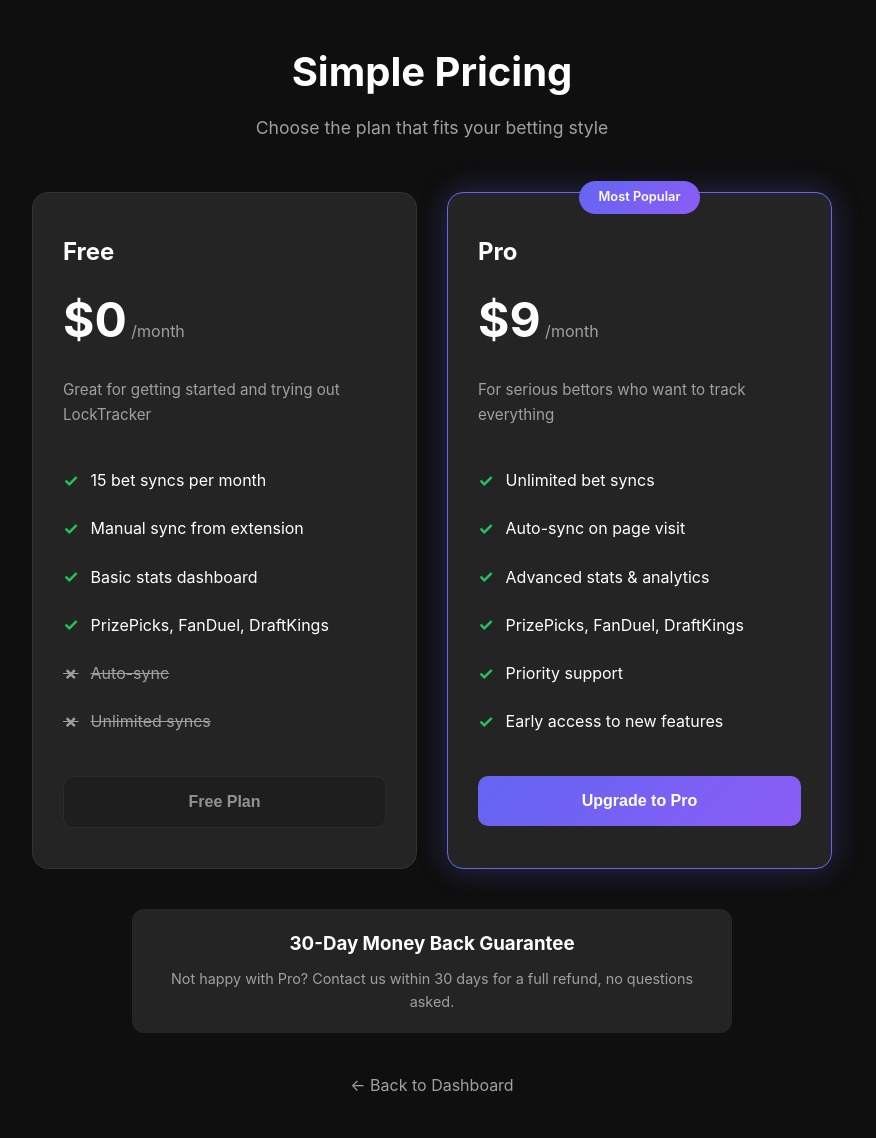
After one commit to c0rrr0sive/locktracker, a Flask app: template templates/pricing.html in a window 1280 px wide. The commit adds this page. Shown: the whole page, without its empty margins (208-1084 px from the left). Run offline with Flask 3, Linux system fonts and the light colour scheme; the template is opened without the code that fills it, so the values that code supplies are empty; parts of the project's set-up code (start-up, migrations or seed data) failed here and were passed over.

Commit message:
Add Stripe subscription integration
- Add stripe package to requirements
- Add Stripe checkout, webhook, and portal endpoints
- Update get_user_tier() to check subscriptions table
- Create pricing page with Free/Pro comparison
- Create checkout success page
- Add upgrade buttons to dashboard header and usage banner
- Add Pro badge for paid users

Environment variables needed:
- STRIPE_SECRET_KEY
- STRIPE_WEBHOOK_SECRET
- STRIPE_PRICE_ID

Co-Authored-By: Claude Opus 4.5 <noreply@anthropic.com>

```diff
--- a/app.py
+++ b/app.py
@@ -9,6 +9,7 @@ from supabase import create_client
 from datetime import datetime
 from functools import wraps
 import os
+import stripe
 
 app = Flask(__name__)
 app.secret_key = os.environ.get('SECRET_KEY', 'bet-tracker-dev-key-change-in-production')
@@ -28,6 +29,16 @@ if not all([SUPABASE_URL, SUPABASE_KEY, SUPABASE_SERVICE_KEY]):
 supabase = create_client(SUPABASE_URL, SUPABASE_KEY)
 # Service client for server-side operations (bypasses RLS)
 supabase_admin = create_client(SUPABASE_URL, SUPABASE_SERVICE_KEY)
+
+# Stripe configuration
+STRIPE_SECRET_KEY = os.environ.get('STRIPE_SECRET_KEY')
+STRIPE_WEBHOOK_SECRET = os.environ.get('STRIPE_WEBHOOK_SECRET')
+STRIPE_PRICE_ID = os.environ.get('STRIPE_PRICE_ID')  # Pro subscription price ID
+
+if STRIPE_SECRET_KEY:
+    stripe.api_key = STRIPE_SECRET_KEY
+else:
+    print("WARNING: STRIPE_SECRET_KEY not set. Stripe payments will not work.")
 
 # Free tier limit
 FREE_TIER_MONTHLY_LIMIT = 15
@@ -162,8 +173,15 @@ def get_monthly_bet_count(user_id):
         return 0
 
 def get_user_tier(user_id):
-    """Check if user is on free or paid tier (for now, everyone is free)"""
-    # TODO: Implement Stripe subscription checking
+    """Check if user is on free or paid tier"""
+    try:
+        # Check subscriptions table for active subscription
+        response = supabase_admin.table('subscriptions').select('*').eq('user_id', user_id).eq('status', 'active').execute()
+        if response.data and len(response.data) > 0:
+            return 'paid'
+    except Exception as e:
+        # Table might not exist yet, that's ok
+        print(f"Error checking subscription: {e}")
     return 'free'
 
 def can_add_bets(user_id, count=1):
@@ -526,6 +544,241 @@ def api_usage():
     except Exception as e:
         return jsonify({'success': False, 'error': str(e)})
 
+# ==============================================
+# STRIPE PAYMENT ROUTES
+# ==============================================
+
+@app.route('/pricing')
+@login_required
+def pricing():
+    """Pricing page"""
+    user = get_current_user()
+    tier = get_user_tier(user['id'])
+    return render_template('pricing.html', user=user, tier=tier)
+
+@app.route('/checkout', methods=['POST'])
+@login_required
+def create_checkout_session():
+    """Create Stripe checkout session"""
+    if not STRIPE_SECRET_KEY or not STRIPE_PRICE_ID:
+        return jsonify({'error': 'Stripe not configured'}), 500
+
+    user = get_current_user()
+
+    try:
+        # Check if user already has a Stripe customer ID
+        existing = supabase_admin.table('subscriptions').select('stripe_customer_id').eq('user_id', user['id']).execute()
+
+        customer_id = None
+        if existing.data and existing.data[0].get('stripe_customer_id'):
+            customer_id = existing.data[0]['stripe_customer_id']
+
+        # Create checkout session
+        checkout_params = {
+            'payment_method_types': ['card'],
+            'line_items': [{
+                'price': STRIPE_PRICE_ID,
+                'quantity': 1,
+            }],
+            'mode': 'subscription',
+            'success_url': request.host_url + 'checkout/success?session_id={CHECKOUT_SESSION_ID}',
+            'cancel_url': request.host_url + 'checkout/cancel',
+            'client_reference_id': user['id'],
+            'metadata': {
+                'user_id': user['id'],
+                'user_email': user['email']
+            }
+        }
+
+        if customer_id:
+            checkout_params['customer'] = customer_id
+        else:
+            checkout_params['customer_email'] = user['email']
+
+        checkout_session = stripe.checkout.Session.create(**checkout_params)
+
+        return redirect(checkout_session.url)
+
+    except Exception as e:
+        print(f"Stripe checkout error: {e}")
+        return jsonify({'error': str(e)}), 500
+
+@app.route('/checkout/success')
+@login_required
+def checkout_success():
+    """Handle successful checkout"""
+    session_id = request.args.get('session_id')
+    return render_template('checkout_success.html')
+
+@app.route('/checkout/cancel')
+@login_required
+def checkout_cancel():
+    """Handle cancelled checkout"""
+    return redirect(url_for('pricing'))
+
+@app.route('/webhook/stripe', methods=['POST'])
+def stripe_webhook():
+    """Handle Stripe webhooks"""
+    payload = request.get_data()
+    sig_header = request.headers.get('Stripe-Signature')
+
+    if not STRIPE_WEBHOOK_SECRET:
+        print("WARNING: Stripe webhook secret not configured")
+        return jsonify({'error': 'Webhook not configured'}), 500
+
+    try:
+        event = stripe.Webhook.construct_event(
+            payload, sig_header, STRIPE_WEBHOOK_SECRET
+        )
+    except ValueError as e:
+        print(f"Invalid payload: {e}")
+        return jsonify({'error': 'Invalid payload'}), 400
+    except stripe.error.SignatureVerificationError as e:
+        print(f"Invalid signature: {e}")
+        return jsonify({'error': 'Invalid signature'}), 400
+
+    # Handle the event
+    if event['type'] == 'checkout.session.completed':
+        session = event['data']['object']
+        handle_checkout_completed(session)
+
+    elif event['type'] == 'customer.subscription.updated':
+        subscription = event['data']['object']
+        handle_subscription_updated(subscription)
+
+    elif event['type'] == 'customer.subscription.deleted':
+        subscription = event['data']['object']
+        handle_subscription_deleted(subscription)
+
+    elif event['type'] == 'invoice.payment_failed':
+        invoice = event['data']['object']
+        handle_payment_failed(invoice)
+
+    return jsonify({'status': 'success'})
+
+def handle_checkout_completed(session):
+    """Handle successful checkout - create/update subscription record"""
+    user_id = session.get('client_reference_id') or session.get('metadata', {}).get('user_id')
+    customer_id = session.get('customer')
+    subscription_id = session.get('subscription')
+
+    if not user_id:
+        print("No user_id in checkout session")
+        return
+
+    print(f"Checkout completed for user {user_id}")
+
+    try:
+        # Check if subscription record exists
+        existing = supabase_admin.table('subscriptions').select('id').eq('user_id', user_id).execute()
+
+        subscription_data = {
+            'user_id': user_id,
+            'stripe_customer_id': customer_id,
+            'stripe_subscription_id': subscription_id,
+            'status': 'active',
+            'updated_at': datetime.now().isoformat()
+        }
+
+        if existing.data:
+            # Update existing record
+            supabase_admin.table('subscriptions').update(subscription_data).eq('user_id', user_id).execute()
+        else:
+            # Create new record
+            subscription_data['created_at'] = datetime.now().isoformat()
+            supabase_admin.table('subscriptions').insert(subscription_data).execute()
+
+        print(f"Subscription activated for user {user_id}")
+
+    except Exception as e:
+        print(f"Error saving subscription: {e}")
+
+def handle_subscription_updated(subscription):
+    """Handle subscription status changes"""
+    subscription_id = subscription.get('id')
+    status = subscription.get('status')
+    customer_id = subscription.get('customer')
+
+    print(f"Subscription {subscription_id} updated to status: {status}")
+
+    try:
+        # Map Stripe status to our status
+        if status in ['active', 'trialing']:
+            our_status = 'active'
+        elif status in ['past_due', 'unpaid']:
+            our_status = 'past_due'
+        else:
+            our_status = 'inactive'
+
+        supabase_admin.table('subscriptions').update({
+            'status': our_status,
+            'updated_at': datetime.now().isoformat()
+        }).eq('stripe_subscription_id', subscription_id).execute()
+
+    except Exception as e:
+        print(f"Error updating subscription: {e}")
+
+def handle_subscription_deleted(subscription):
+    """Handle subscription cancellation"""
+    subscription_id = subscription.get('id')
+
+    print(f"Subscription {subscription_id} deleted/cancelled")
+
+    try:
+        supabase_admin.table('subscriptions').update({
+            'status': 'cancelled',
+            'updated_at': datetime.now().isoformat()
+        }).eq('stripe_subscription_id', subscription_id).execute()
+
+    except Exception as e:
+        print(f"Error cancelling subscription: {e}")
+
+def handle_payment_failed(invoice):
+    """Handle failed payment"""
+    subscription_id = invoice.get('subscription')
+    customer_id = invoice.get('customer')
+
+    print(f"Payment failed for subscription {subscription_id}")
+
+    try:
+        supabase_admin.table('subscriptions').update({
+            'status': 'past_due',
+            'updated_at': datetime.now().isoformat()
+        }).eq('stripe_subscription_id', subscription_id).execute()
+
+    except Exception as e:
+        print(f"Error updating subscription on payment failure: {e}")
+
+@app.route('/manage-subscription')
+@login_required
+def manage_subscription():
+    """Redirect to Stripe customer portal"""
+    if not STRIPE_SECRET_KEY:
+        return redirect(url_for('pricing'))
+
+    user = get_current_user()
+
+    try:
+        # Get customer ID
+        existing = supabase_admin.table('subscriptions').select('stripe_customer_id').eq('user_id', user['id']).execute()
+
+        if not existing.data or not existing.data[0].get('stripe_customer_id'):
+            return redirect(url_for('pricing'))
+
+        customer_id = existing.data[0]['stripe_customer_id']
+
+        # Create portal session
+        portal_session = stripe.billing_portal.Session.create(
+            customer=customer_id,
+            return_url=request.host_url
+        )
+
+        return redirect(portal_session.url)
+
+    except Exception as e:
+        print(f"Portal error: {e}")
+        return redirect(url_for('pricing'))
+
 if __name__ == '__main__':
     print("=" * 50)
     print("LOCKTRACKER - Starting up!")
--- a/requirements.txt
+++ b/requirements.txt
@@ -2,3 +2,4 @@ flask==3.1.2
 flask-cors==6.0.2
 supabase==2.27.1
 gunicorn==23.0.0
+stripe==11.4.1
--- a/static/style.css
+++ b/static/style.css
@@ -82,6 +82,16 @@ header h1 {
     background: var(--negative);
     color: white;
     border-color: var(--negative);
+}
+
+.pro-badge {
+    background: linear-gradient(135deg, var(--accent), #8b5cf6);
+    color: white;
+    padding: 6px 12px;
+    border-radius: 6px;
+    font-size: 0.75rem;
+    font-weight: 700;
+    letter-spacing: 0.5px;
 }
 
 /* Auth Pages Variables */
--- /dev/null
+++ b/templates/pricing.html
@@ -0,0 +1,251 @@
+<!DOCTYPE html>
+<html lang="en">
+<head>
+    <meta charset="UTF-8">
+    <meta name="viewport" content="width=device-width, initial-scale=1.0">
+    <title>Pricing - LockTracker</title>
+    <link rel="stylesheet" href="{{ url_for('static', filename='style.css') }}">
+    <style>
+        .pricing-container {
+            min-height: 100vh;
+            padding: 40px 20px;
+        }
+        .pricing-header {
+            text-align: center;
+            margin-bottom: 50px;
+        }
+        .pricing-header h1 {
+            font-size: 2.5rem;
+            margin-bottom: 10px;
+        }
+        .pricing-header p {
+            color: var(--text-secondary);
+            font-size: 1.1rem;
+        }
+        .pricing-grid {
+            display: grid;
+            grid-template-columns: repeat(auto-fit, minmax(300px, 1fr));
+            gap: 30px;
+            max-width: 800px;
+            margin: 0 auto;
+        }
+        .pricing-card {
+            background: var(--bg-card);
+            border-radius: 16px;
+            padding: 40px 30px;
+            border: 1px solid var(--border);
+            position: relative;
+        }
+        .pricing-card.featured {
+            border-color: var(--accent);
+            box-shadow: 0 0 30px rgba(99, 102, 241, 0.3);
+        }
+        .pricing-card.current {
+            border-color: var(--positive);
+        }
+        .popular-badge {
+            position: absolute;
+            top: -12px;
+            left: 50%;
+            transform: translateX(-50%);
+            background: linear-gradient(135deg, var(--accent), #8b5cf6);
+            color: white;
+            padding: 6px 20px;
+            border-radius: 20px;
+            font-size: 0.8rem;
+            font-weight: 600;
+        }
+        .current-badge {
+            position: absolute;
+            top: -12px;
+            left: 50%;
+            transform: translateX(-50%);
+            background: var(--positive);
+            color: white;
+            padding: 6px 20px;
+            border-radius: 20px;
+            font-size: 0.8rem;
+            font-weight: 600;
+        }
+        .plan-name {
+            font-size: 1.5rem;
+            font-weight: 700;
+            margin-bottom: 10px;
+        }
+        .plan-price {
+            margin-bottom: 20px;
+        }
+        .price-amount {
+            font-size: 3rem;
+            font-weight: 700;
+        }
+        .price-period {
+            color: var(--text-secondary);
+            font-size: 1rem;
+        }
+        .plan-description {
+            color: var(--text-secondary);
+            margin-bottom: 30px;
+            font-size: 0.95rem;
+        }
+        .features-list {
+            list-style: none;
+            margin-bottom: 30px;
+        }
+        .features-list li {
+            padding: 10px 0;
+            display: flex;
+            align-items: center;
+            gap: 12px;
+            color: var(--text-primary);
+        }
+        .features-list li::before {
+            content: "✓";
+            color: var(--positive);
+            font-weight: bold;
+            font-size: 1.1rem;
+        }
+        .features-list li.disabled {
+            color: var(--text-secondary);
+            text-decoration: line-through;
+        }
+        .features-list li.disabled::before {
+            content: "✗";
+            color: var(--text-secondary);
+        }
+        .pricing-btn {
+            width: 100%;
+            padding: 16px;
+            border: none;
+            border-radius: 10px;
+            font-size: 1rem;
+            font-weight: 600;
+            cursor: pointer;
+            transition: all 0.2s;
+        }
+        .pricing-btn.primary {
+            background: linear-gradient(135deg, var(--accent), #8b5cf6);
+            color: white;
+        }
+        .pricing-btn.primary:hover {
+            transform: translateY(-2px);
+            box-shadow: 0 4px 15px rgba(99, 102, 241, 0.4);
+        }
+        .pricing-btn.secondary {
+            background: var(--bg-secondary);
+            color: var(--text-primary);
+            border: 1px solid var(--border);
+        }
+        .pricing-btn.secondary:hover {
+            background: var(--border);
+        }
+        .pricing-btn:disabled {
+            opacity: 0.5;
+            cursor: not-allowed;
+            transform: none !important;
+        }
+        .back-link {
+            display: block;
+            text-align: center;
+            margin-top: 40px;
+            color: var(--text-secondary);
+            text-decoration: none;
+        }
+        .back-link:hover {
+            color: var(--accent);
+        }
+        .guarantee {
+            text-align: center;
+            margin-top: 40px;
+            padding: 20px;
+            background: var(--bg-card);
+            border-radius: 12px;
+            max-width: 600px;
+            margin-left: auto;
+            margin-right: auto;
+        }
+        .guarantee h3 {
+            margin-bottom: 8px;
+        }
+        .guarantee p {
+            color: var(--text-secondary);
+            font-size: 0.9rem;
+        }
+    </style>
+</head>
+<body>
+    <div class="pricing-container">
+        <div class="pricing-header">
+            <h1>Simple Pricing</h1>
+            <p>Choose the plan that fits your betting style</p>
+        </div>
+
+        <div class="pricing-grid">
+            <!-- Free Plan -->
+            <div class="pricing-card {% if tier == 'free' %}current{% endif %}">
+                {% if tier == 'free' %}
+                <span class="current-badge">Current Plan</span>
+                {% endif %}
+                <div class="plan-name">Free</div>
+                <div class="plan-price">
+                    <span class="price-amount">$0</span>
+                    <span class="price-period">/month</span>
+                </div>
+                <p class="plan-description">Great for getting started and trying out LockTracker</p>
+                <ul class="features-list">
+                    <li>15 bet syncs per month</li>
+                    <li>Manual sync from extension</li>
+                    <li>Basic stats dashboard</li>
+                    <li>PrizePicks, FanDuel, DraftKings</li>
+                    <li class="disabled">Auto-sync</li>
+                    <li class="disabled">Unlimited syncs</li>
+                </ul>
+                {% if tier == 'free' %}
+                <button class="pricing-btn secondary" disabled>Current Plan</button>
+                {% else %}
+                <button class="pricing-btn secondary" disabled>Free Plan</button>
+                {% endif %}
+            </div>
+
+            <!-- Pro Plan -->
+            <div class="pricing-card featured {% if tier == 'paid' %}current{% endif %}">
+                {% if tier == 'paid' %}
+                <span class="current-badge">Current Plan</span>
+                {% else %}
+                <span class="popular-badge">Most Popular</span>
+                {% endif %}
+                <div class="plan-name">Pro</div>
+                <div class="plan-price">
+                    <span class="price-amount">$9</span>
+                    <span class="price-period">/month</span>
+                </div>
+                <p class="plan-description">For serious bettors who want to track everything</p>
+                <ul class="features-list">
+                    <li>Unlimited bet syncs</li>
+                    <li>Auto-sync on page visit</li>
+                    <li>Advanced stats & analytics</li>
+                    <li>PrizePicks, FanDuel, DraftKings</li>
+                    <li>Priority support</li>
+                    <li>Early access to new features</li>
+                </ul>
+                {% if tier == 'paid' %}
+                <form action="{{ url_for('manage_subscription') }}" method="GET">
+                    <button type="submit" class="pricing-btn secondary">Manage Subscription</button>
+                </form>
+                {% else %}
+                <form action="{{ url_for('create_checkout_session') }}" method="POST">
+                    <button type="submit" class="pricing-btn primary">Upgrade to Pro</button>
+                </form>
+                {% endif %}
+            </div>
+        </div>
+
+        <div class="guarantee">
+            <h3>30-Day Money Back Guarantee</h3>
+            <p>Not happy with Pro? Contact us within 30 days for a full refund, no questions asked.</p>
+        </div>
+
+        <a href="{{ url_for('index') }}" class="back-link">← Back to Dashboard</a>
+    </div>
+</body>
+</html>
```
Also changed, not shown: templates/checkout_success.html (added, +118 -0 lines), templates/index.html (+8 -3 lines).
